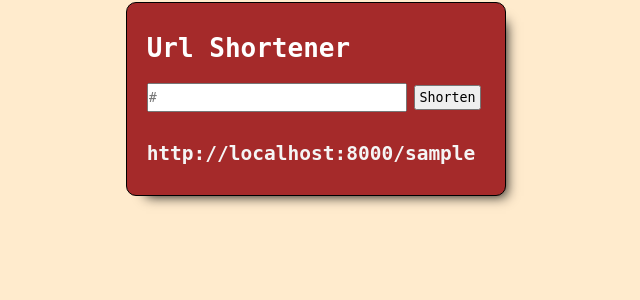
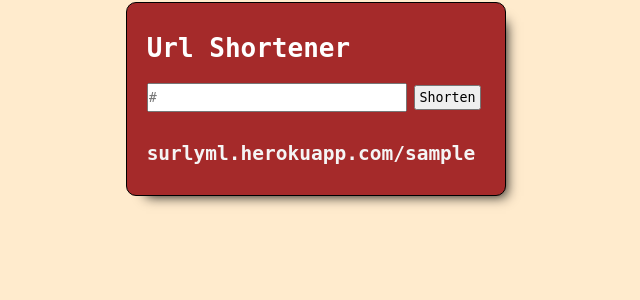
Before and after one commit to glitchharsh/url-shortener-app, a Django app: template templates/index.html in a window 1280 px wide. Shown: the part 301-601 px from the top of the page, without its empty margins (324-964 px from the left). Run offline with Django 4.2, Linux system fonts and the light colour scheme; the template is opened without the code that fills it: most values are stand-ins (such as "Sample title", 1, 10 or a date in 2020).

Commit message:
'surlyml'

```diff
--- a/templates/index.html
+++ b/templates/index.html
@@ -91,8 +91,8 @@
         </form>
         <div class="result" id="result">
             <h2>
-                <a href="http://localhost:8000/{{ slug }}" id="txt" target='_blank'>
-                    http://localhost:8000/{{ slug }}
+                <a href="http://surlyml.herokuapp.com/{{ slug }}" id="txt" target='_blank'>
+                    surlyml.herokuapp.com/{{ slug }}
                 </a>
             </h2>
         </div>
```
